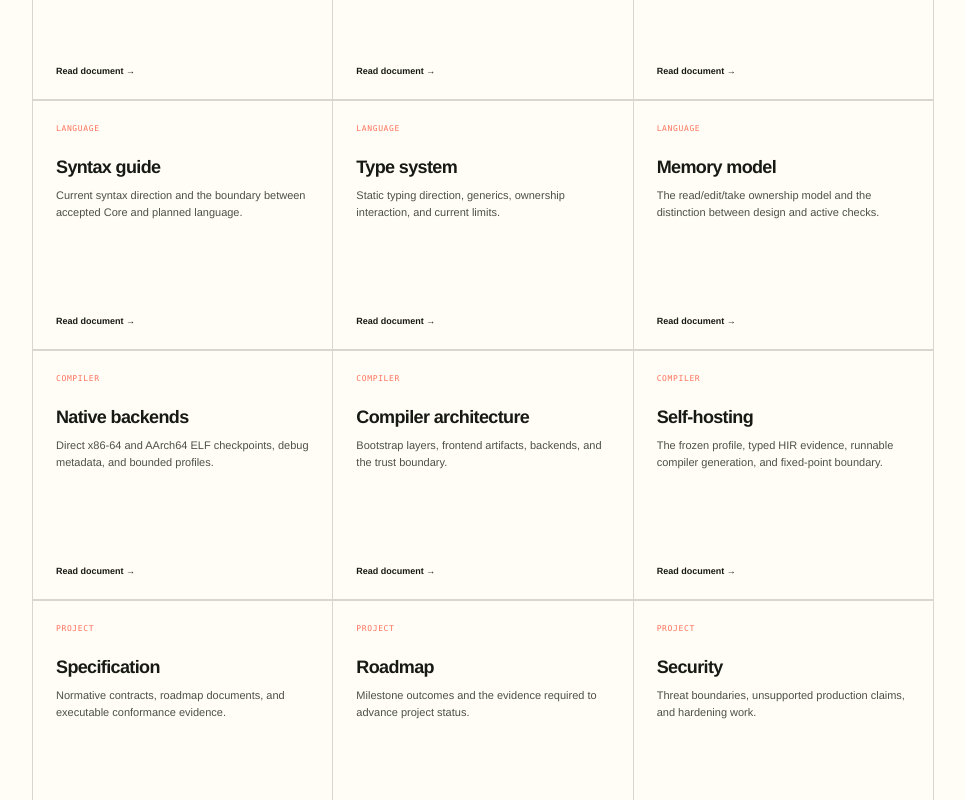
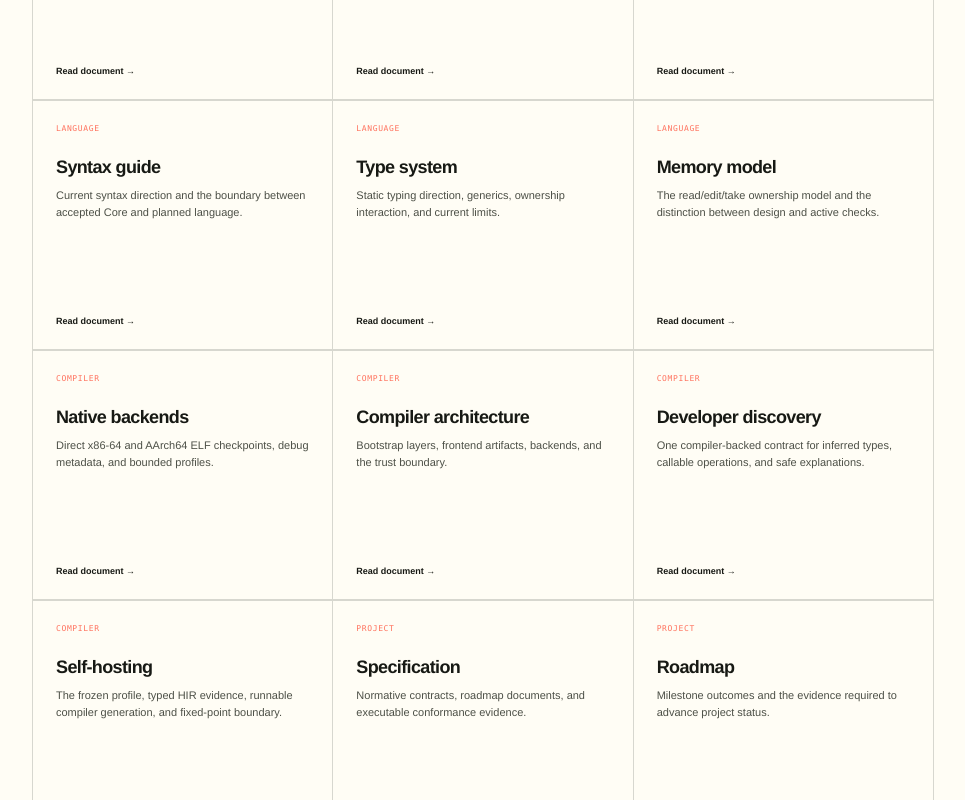
Before and after one commit to hjosugi/kofun-site, a Next.js app: page /docs in a window 1280 px wide. Shown: the part 1018-1818 px from the top of the page, without its empty margins (300-1265 px from the left). Built offline with nearby package versions, Linux system fonts and the light colour scheme.

Commit message:
docs: define compiler-backed developer discovery

```diff
--- a/app/docs/docs-manifest.ts
+++ b/app/docs/docs-manifest.ts
@@ -74,6 +74,13 @@ export const docs: DocEntry[] = [
     section: "Compiler",
   },
   {
+    slug: "developer-discovery",
+    title: "Developer discovery",
+    summary: "One compiler-backed contract for inferred types, callable operations, and safe explanations.",
+    source: "docs/DEVELOPER_DISCOVERY.md",
+    section: "Compiler",
+  },
+  {
     slug: "self-hosting",
     title: "Self-hosting",
     summary: "The frozen profile, typed HIR evidence, runnable compiler generation, and fixed-point boundary.",
```
